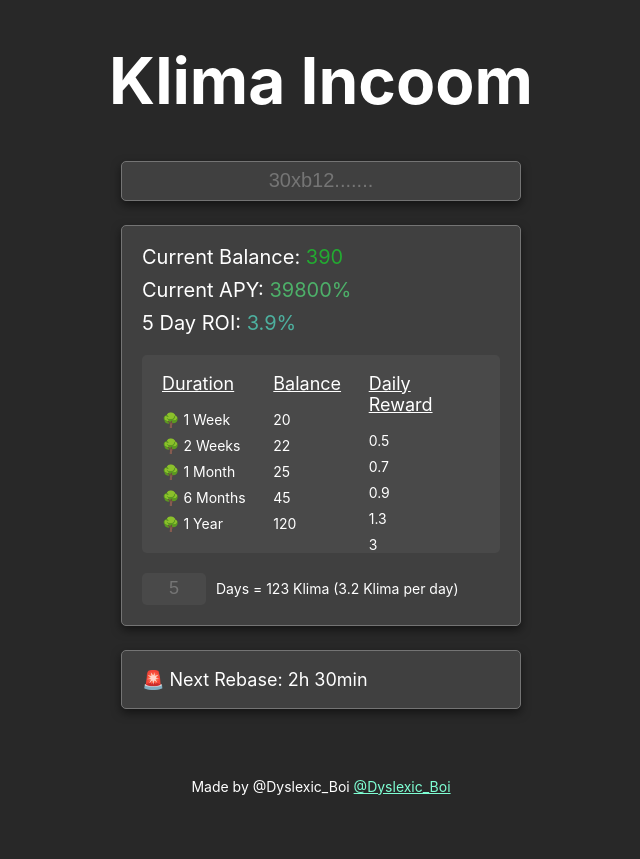
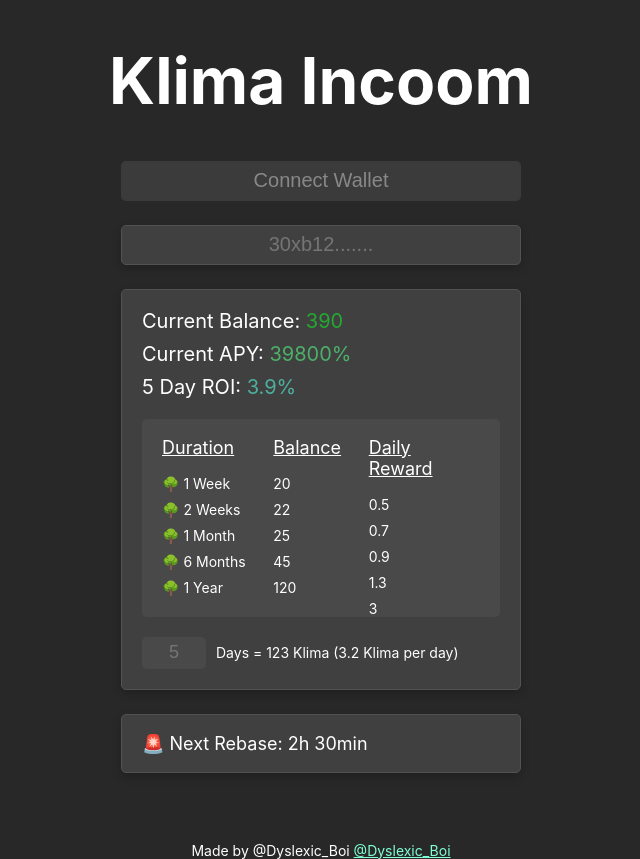
Before and after one commit to lbowles/klima-incoom, a React (Create React App) app: page / in a window 1280 px wide. Shown: the whole page, without its empty margins (319-959 px from the left). Before the commit the page ends 800 px from the top, so only its background shows below. Built offline with nearby package versions, Linux system fonts and the light colour scheme.

Commit message:
added web3js

```diff
--- a/package.json
+++ b/package.json
@@ -10,7 +10,8 @@
     "react-dom": "^17.0.2",
     "react-icons": "^4.3.1",
     "react-scripts": "4.0.3",
-    "web-vitals": "^1.1.2"
+    "web-vitals": "^1.1.2",
+    "web3": "^1.6.1"
   },
   "scripts": {
     "start": "react-scripts start",
--- a/src/App.css
+++ b/src/App.css
@@ -62,10 +62,10 @@
 .card {
   width: 400px;
   background: #404040;
-  border: 1px solid #747474;
+  border: 1px solid #525252;
   border-radius: 5px;
   box-sizing: border-box;
-  box-shadow: 0px 4px 10px rgba(0, 0, 0, 0.5);
+  box-shadow: 0px 4px 10px rgba(0, 0, 0, 0.2);
   margin: 0 auto;
   align-items: center;
   display: flex;
--- a/src/App.js
+++ b/src/App.js
@@ -2,21 +2,31 @@
 import MainStats from './Components/MainStats';
 import RebaseAleart from './Components/RebaseAleart';
 import Footer from './Components/Footer';
-
+import ConnectWallet from './Components/ConnectWallet';
+import Web3 from 'web3'
 import './App.css';
 
 
 function App() {
   const onChange = () => {
+  }
 
+  async function logInWithEth() {
+    if (window.ethereum) {
+    } else {
+      alert("No ETH browser extention detected")
+    }
   }
   return (
     <div className="App">
-      <h1>Klima Incoom</h1>
+
+      <h1>Klima Incoom </h1>
+      <ConnectWallet />
       <SearchBar onChange={onChange} />
       <MainStats />
       <RebaseAleart />
       <Footer />
+
     </div>
 
   );
--- /dev/null
+++ b/src/Components/ConnectWallet.css
@@ -0,0 +1,15 @@
+.metamaskBtn {
+  width: 400px;
+  height: 40px;
+  margin-bottom: 24px;
+  color: #888888;
+  background: #3b3b3b;
+  border: 2px solid #3b3b3b;
+  box-sizing: border-box;
+  border-radius: 5px;
+  transition-duration: 0.2s;
+}
+.metamaskBtn:hover {
+  border: 1px solid #fff;
+  color: #fff;
+}
--- /dev/null
+++ b/src/Components/ConnectWallet.js
@@ -0,0 +1,13 @@
+import './ConnectWallet.css'
+
+const ConnectWallet = () => {
+    return (
+
+        <div>
+            <button className="metamaskBtn"><h2>Connect Wallet</h2>
+            </button>
+        </div>
+    )
+}
+
+export default ConnectWallet
--- a/src/Components/SearchBar.css
+++ b/src/Components/SearchBar.css
@@ -11,7 +11,12 @@
   justify-content: center;
   margin-left: -5px;
   margin-right: -1px;
+  color: black;
+  transition-duration: 0.2s;
+}
+.searchCard:hover {
   color: #fff;
+  border: 1px solid #fff;
 }
 
 input {
```
Also changed, not shown: src/SearchBar.css (deleted, +0 -18 lines), 1 other file (tests, documents, lock files or other folders).
